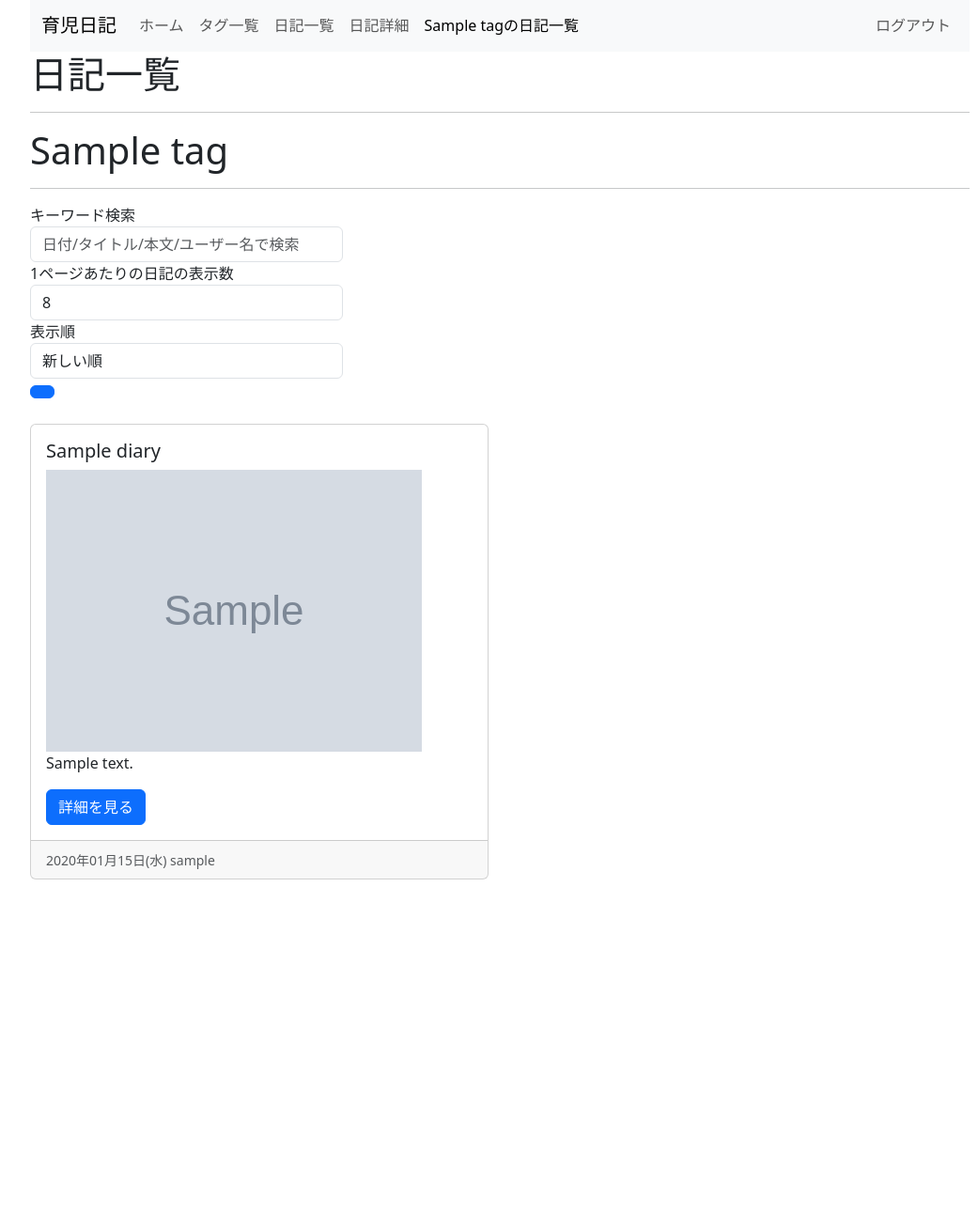
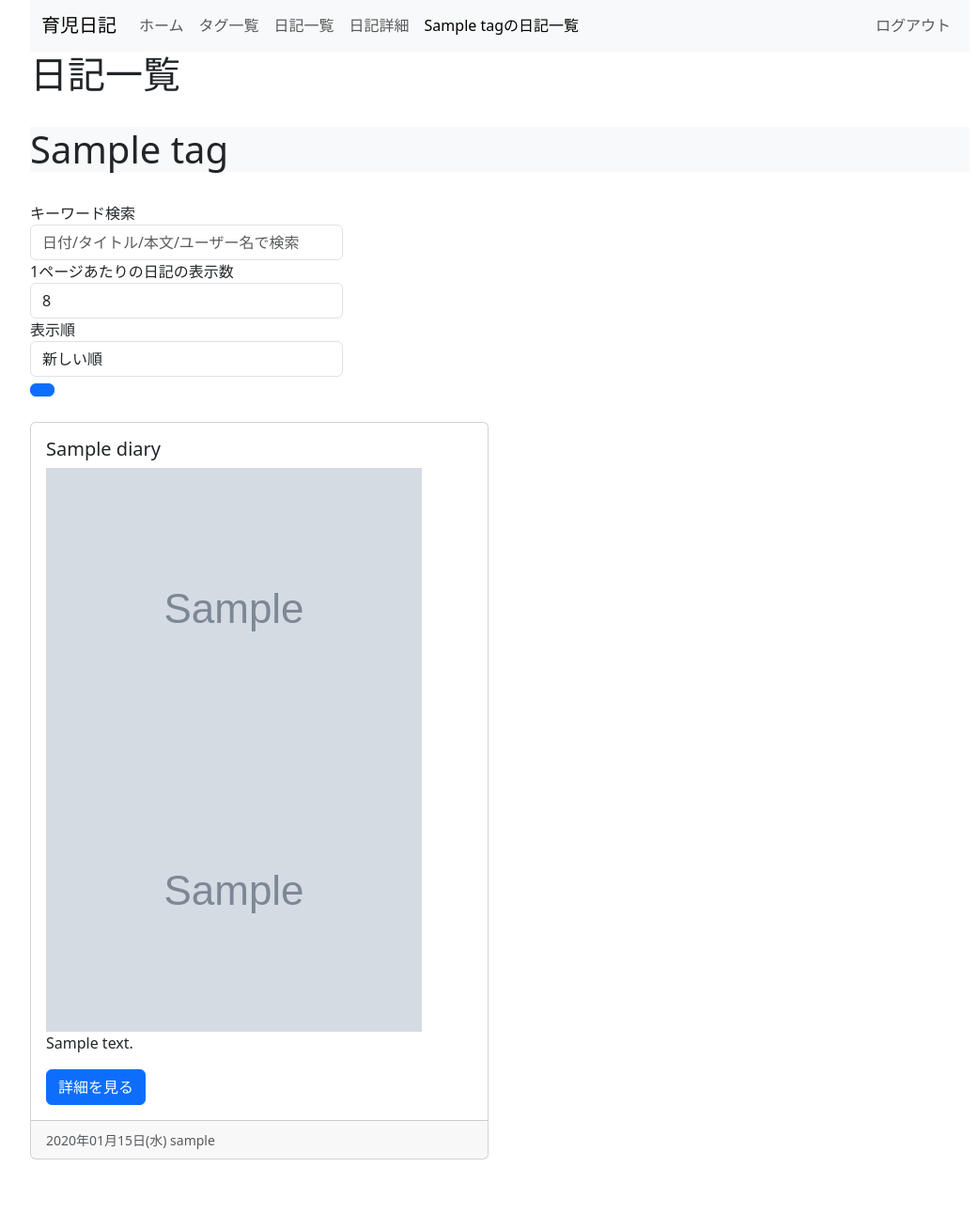
Before and after one commit to k-chnpnynym/django_diary_app, a Django app: a page that uses mydiaryproject/templates/diary_list_tag.html in a window 1280 px wide. Shown: the part 51-1359 px from the top of the page at 94% size, without its empty margins (108-1149 px from the left). Before the commit the page ends 987 px from the top, so only its background shows below. Run offline with Django 4.2, Linux system fonts and the light colour scheme; a user stored in the database is signed in; tables that the repository leaves empty hold one stand-in row (values such as "Sample post"); grey boxes marked "Sample" are stand-in pictures; some libraries are stand-ins or nearby versions.

Commit message:
・タグで抽出した日記一覧ページにも動画のサムネイルを表示させるようにした ・タグで抽出した日記一覧ページのタグの表示部分の背景をライトグレーにして、上下の線を消した

```diff
--- a/mydiaryproject/templates/diary_list_tag.html
+++ b/mydiaryproject/templates/diary_list_tag.html
@@ -53,10 +53,10 @@
 {% endblock %}
 
 {% block main_content %}
-    <hr>
-        <h1>{{ tag.name }}</h1>
+    <br>
+        <h1 class="bg-light">{{ tag.name }}</h1>
         <form method="GET" action="{% url 'diary:diary_tag_list' tag=tag.slug %}">
-    <hr>
+        <br>
             <div class="form-group col-md-4">
                 <label for="keyword">キーワード検索</label>
                 <input type="text" name="keyword" value="{{ keyword }}" class="form-control" placeholder="日付/タイトル/本文/ユーザー名で検索">
@@ -93,6 +93,9 @@
                             <h5 class="card-title">{{ diary.title }}</h5>
                             {% if diary.thumbnail %}
                                 <img src="{{ diary.thumbnail.url }}" class="img-fluid">
+                            {% endif %}
+                            {% if diary.thumbnail_video %}
+                                <img src="{{ diary.thumbnail_video.url }}" class="img-fluid">
                             {% endif %}
                             <p class="card-text">{{ diary.text|truncatechars:50 }}</p>
                             <a href="{% url 'diary:diary_detail' diary.pk %}" class="btn btn-primary">詳細を見る</a>
```
